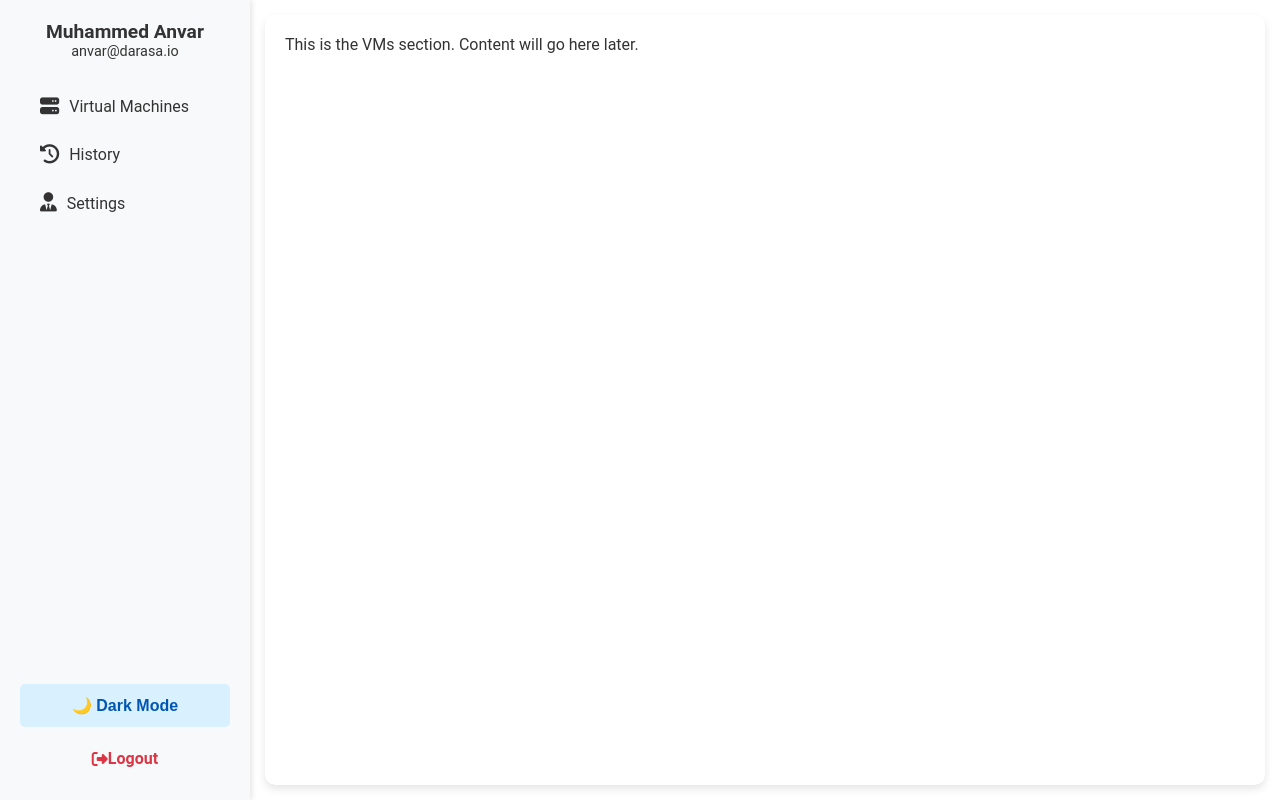
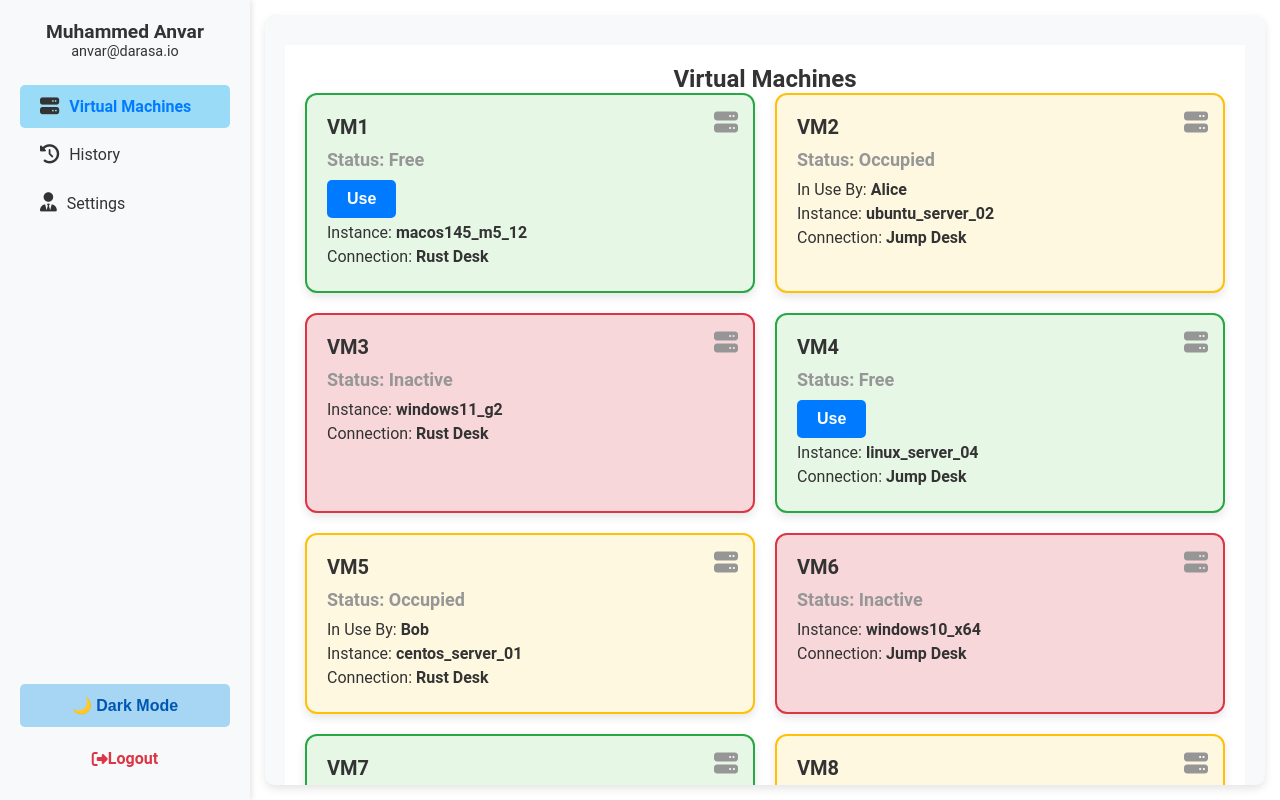
Before and after one commit to sujilagapi/vm-user-management-app, a React (Create React App) app in the folder frontend/: page /dashboard in a window 1280 px wide. Built offline with nearby package versions, Linux system fonts and the light colour scheme.

Commit message:
Adding more items

```diff
--- a/frontend/src/components/Dashboard.css
+++ b/frontend/src/components/Dashboard.css
@@ -2,8 +2,8 @@
     display: flex;
     height: 100vh;
     font-family: 'Roboto', Arial, sans-serif;
-    background-color: var(--container-bg-color); /* Dynamic background color */
-    color: var(--text-color); /* Dynamic text color */
+    background-color: var(--primary-bg-color); /* Dynamic background color */
+    color: var(--primary-text-color); /* Dynamic text color */
     transition: background-color 0.3s ease, color 0.3s ease; /* Smooth transitions for themes */
 }
 
@@ -11,7 +11,7 @@
     flex-grow: 1;
     display: flex;
     flex-direction: column;
-    background-color: var(--container-bg-color); /* Dynamic secondary background color */
+    background-color: var(--secondary-bg-color); /* Dynamic secondary background color */
     border-radius: 10px;
     margin: 15px;
     box-shadow: 0 4px 8px rgba(0, 0, 0, 0.1);
@@ -23,8 +23,8 @@
     flex-direction: column;
     gap: 20px;
     padding: 20px;
-    background-color: var(--container-bg-color); /* Dynamic primary background color */
-    color: var(--text-color); /* Dynamic text color */
+    background-color: var(--secondary-bg-color); /* Dynamic primary background color */
+    color: var(--primary-text-color); /* Dynamic text color */
     border-radius: 10px;
     box-shadow: 0 4px 8px rgba(0, 0, 0, 0.1);
     flex-grow: 1;
--- a/frontend/src/components/Dashboard.js
+++ b/frontend/src/components/Dashboard.js
@@ -8,7 +8,7 @@ import {useNavigate} from "react-router-dom";
 function Dashboard() {
     const [selected, setSelected] = useState("vms"); // Track selected section
     const { theme, toggleTheme } = useContext(ThemeContext);
-    const [activeMenu, setActiveMenu] = useState('VMs');
+    const [activeMenu, setActiveMenu] = useState('Virtual Machines');
     const navigate = useNavigate();
 
     const handleMenuClick = (menu) => setActiveMenu(menu);
--- a/frontend/src/components/VMList.css
+++ b/frontend/src/components/VMList.css
@@ -17,7 +17,7 @@
 /* Grid Layout for VM Cards */
 .vm-grid {
     display: grid;
-    grid-template-columns: repeat(auto-fit, minmax(200px, 1fr));
+    grid-template-columns: repeat(auto-fit, minmax(400px, 1fr)); /* Bigger cards */
     gap: 20px;
     justify-content: center;
 }
@@ -28,43 +28,76 @@
     border-radius: 12px;
     box-shadow: 0 4px 10px rgba(0, 0, 0, 0.1);
     padding: 20px;
-    text-align: center;
     font-size: 18px;
     transition: transform 0.3s ease, box-shadow 0.3s ease;
-    border: 1px solid transparent;
+    border: 2px solid transparent;
+    position: relative; /* To position the top-right icon */
 }
 
-.vm-card.active {
-    border: 2px solid var(--active-border-color);
-    background: var(--active-card-bg);
+/* Status-Based Coloring */
+.vm-card.free {
+    border-color: #28a745; /* Green for Free */
+    background-color: #e6f7e6; /* Light Green */
+}
+
+.vm-card.occupied {
+    border-color: #ffc107; /* Yellow for Occupied */
+    background-color: #fff8e1; /* Light Yellow */
 }
 
 .vm-card.inactive {
-    border: 2px solid var(--inactive-border-color);
-    background: var(--inactive-card-bg);
+    border-color: #dc3545; /* Red for Inactive */
+    background-color: #f8d7da; /* Light Red */
 }
 
-.vm-card:hover {
-    transform: translateY(-5px);
-    box-shadow: 0 6px 12px rgba(0, 0, 0, 0.2);
+/* Top-right Icon */
+.vm-card .vm-icon {
+    position: absolute;
+    top: 15px;
+    right: 15px;
+    font-size: 24px;
+    color: var(--secondary-text-color);
 }
 
-/* Text in VM Cards */
+/* Status and Name */
 .vm-title {
-    margin: 0;
     font-size: 20px;
     font-weight: bold;
     color: var(--primary-text-color);
+    margin-bottom: 10px;
+    display: flex;
+    align-items: center;
 }
 
 .vm-status {
     margin: 10px 0;
-    font-size: 16px;
+    font-size: 18px;
+    font-weight: bold;
     color: var(--secondary-text-color);
 }
 
-.vm-user {
-    font-size: 14px;
+/* User and VM Details */
+.vm-user,
+.vm-instance,
+.vm-connection {
+    font-size: 16px;
     color: var(--primary-text-color);
-    margin-top: 10px;
+    margin: 5px 0;
 }
+
+/* Button for Free Status */
+.vm-use-button {
+    padding: 10px 20px;
+    font-size: 16px;
+    font-weight: bold;
+    color: #fff;
+    background-color: #007bff; /* Blue button */
+    border: none;
+    border-radius: 5px;
+    cursor: pointer;
+    transition: all 0.3s ease;
+}
+
+.vm-use-button:hover {
+    background-color: #0056b3; /* Darker blue on hover */
+}
--- a/frontend/src/components/VMList.js
+++ b/frontend/src/components/VMList.js
@@ -3,16 +3,28 @@ import "./VMList.css";
 
 function VMList() {
     const vms = [
-        { id: 1, name: "VM1", status: "Active", user: "John" },
-        { id: 2, name: "VM2", status: "Inactive", user: null },
-        { id: 3, name: "VM3", status: "Active", user: "Alice" },
-        { id: 4, name: "VM4", status: "Inactive", user: null },
-        { id: 5, name: "VM5", status: "Active", user: "Jane" },
-        { id: 6, name: "VM6", status: "Inactive", user: "Doe" },
-        { id: 7, name: "VM7", status: "Active", user: "Chris" },
-        { id: 8, name: "VM8", status: "Inactive", user: null },
-        { id: 9, name: "VM9", status: "Active", user: "Smith" },
+        { id: 1, name: "VM1", status: "Free", user: null, instance: "macos145_m5_12", connection: "Rust Desk" },
+        { id: 2, name: "VM2", status: "Occupied", user: "Alice", instance: "ubuntu_server_02", connection: "Jump Desk" },
+        { id: 3, name: "VM3", status: "Inactive", user: null, instance: "windows11_g2", connection: "Rust Desk" },
+        { id: 4, name: "VM4", status: "Free", user: null, instance: "linux_server_04", connection: "Jump Desk" },
+        { id: 5, name: "VM5", status: "Occupied", user: "Bob", instance: "centos_server_01", connection: "Rust Desk" },
+        { id: 6, name: "VM6", status: "Inactive", user: null, instance: "windows10_x64", connection: "Jump Desk" },
+        { id: 7, name: "VM7", status: "Free", user: null, instance: "debian_vm_7", connection: "Rust Desk" },
+        { id: 8, name: "VM8", status: "Occupied", user: "Jane", instance: "macos_vm_3", connection: "Jump Desk" },
+        { id: 9, name: "VM9", status: "Inactive", user: null, instance: "ubuntu_desktop_9", connection: "Rust Desk" },
+        { id: 10, name: "VM10", status: "Free", user: null, instance: "windows11_g8", connection: "Rust Desk" },
+        { id: 11, name: "VM11", status: "Free", user: null, instance: "linux_vm_11", connection: "Rust Desk" },
+        { id: 12, name: "VM12", status: "Occupied", user: "Eve", instance: "macos_pro_m2", connection: "Jump Desk" },
+        { id: 13, name: "VM13", status: "Inactive", user: null, instance: "windows_server_2019", connection: "Rust Desk" },
+        { id: 14, name: "VM14", status: "Free", user: null, instance: "debian_test_14", connection: "Jump Desk" },
+        { id: 15, name: "VM15", status: "Occupied", user: "Charlie", instance: "linux_server_15", connection: "Rust Desk" },
+        { id: 16, name: "VM16", status: "Inactive", user: null, instance: "ubuntu_lts_16", connection: "Jump Desk" },
+        { id: 17, name: "VM17", status: "Free", user: null, instance: "mac_mini_2021", connection: "Rust Desk" },
+        { id: 18, name: "VM18", status: "Occupied", user: "Sophia", instance: "centos7_vm_18", connection: "Jump Desk" },
+        { id: 19, name: "VM19", status: "Inactive", user: null, instance: "win10_test_19", connection: "Rust Desk" },
+        { id: 20, name: "VM20", status: "Free", user: null, instance: "macos_ventura", connection: "Rust Desk" },
     ];
+
 
     return (
         <div className="vm-container">
@@ -22,11 +34,25 @@ function VMList() {
             <div className="vm-grid">
                 {vms.map((vm) => (
                     <div key={vm.id} className={`vm-card ${vm.status.toLowerCase()}`}>
-                        <h2 className="vm-title">{vm.name}</h2>
+                        <i className="fas fa-server vm-icon"></i>
+                        <div className="vm-title">{vm.name}</div>
                         <p className="vm-status">
                             Status: <strong>{vm.status}</strong>
                         </p>
-                        {vm.user && <p className="vm-user">User: {vm.user}</p>}
+                        {vm.status === "Free" && (
+                            <button className="vm-use-button">Use</button>
+                        )}
+                        {vm.status === "Occupied" && (
+                            <p className="vm-user">
+                                In Use By: <strong>{vm.user}</strong>
+                            </p>
+                        )}
+                        <p className="vm-instance">
+                            Instance: <strong>{vm.instance}</strong>
+                        </p>
+                        <p className="vm-connection">
+                            Connection: <strong>{vm.connection}</strong>
+                        </p>
                     </div>
                 ))}
             </div>
--- a/frontend/src/index.css
+++ b/frontend/src/index.css
@@ -59,8 +59,8 @@
   --inactive-card-bg: #fce8e8; /* Light red background for inactive cards */
   --inactive-border-color: #dc3545; /* Red border for inactive cards */
   --navigation-link-bg-normal-color: #ffffff; /* White background for normal links */
-  --navigation-link-bg-selected-color: #e6f7ff; /* Light blue for selected links */
-  --navigation-link-bg-hover-color: #d9f0ff; /* Softer blue for hover state */
+  --navigation-link-bg-selected-color: #9adcf8; /* Light blue for selected links */
+  --navigation-link-bg-hover-color: #a6d6f3; /* Softer blue for hover state */
 
   --navigation-link-text-normal-color: #333333; /* Dark gray text for normal links */
   --navigation-link-text-selected-color: #007bff; /* Blue text for selected links */
```
